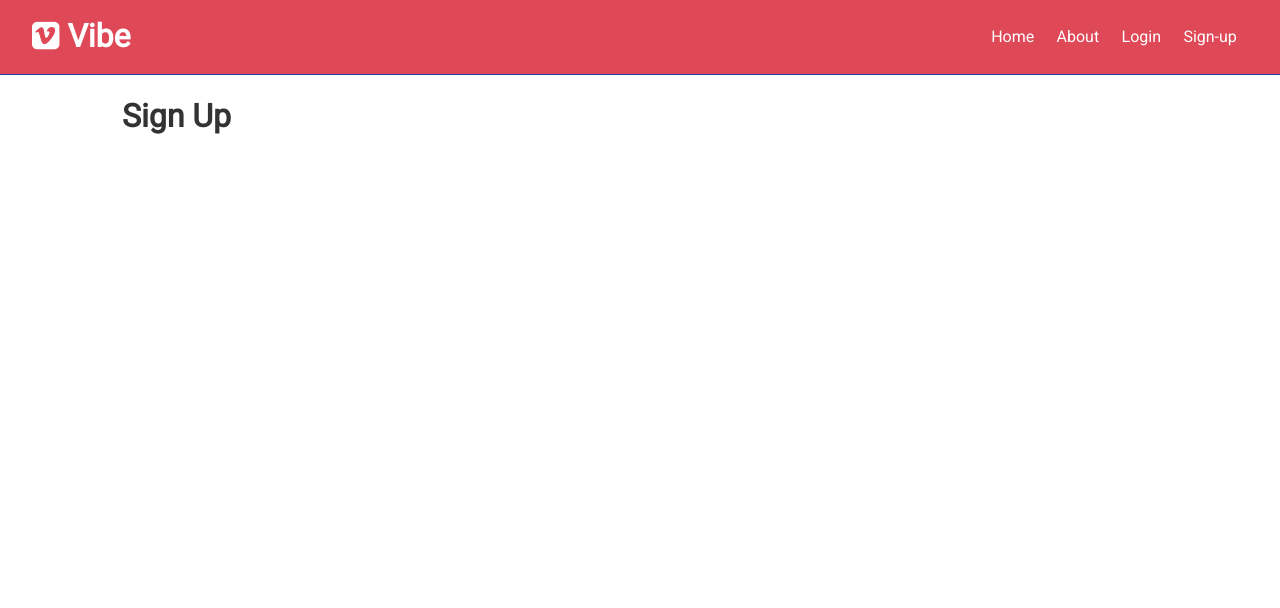
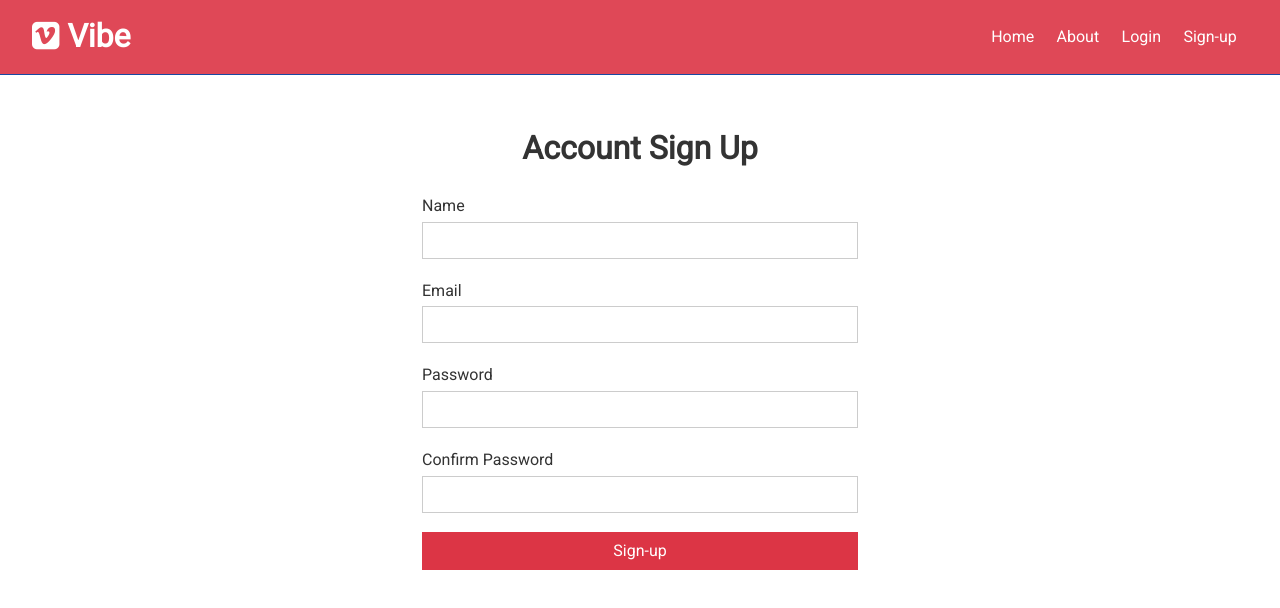
Before and after one commit to MischaGithub/Vibe-, a React (Create React App) app in the folder client/: page /register in a window 1280 px wide. Shown: the top 608 px of the page. Built offline with nearby package versions, Linux system fonts and the light colour scheme.

Commit message:
Login and Signup Form layout

```diff
--- a/client/src/App.js
+++ b/client/src/App.js
@@ -5,8 +5,8 @@
 
 import Home from "./Components/pages/Home";
 import About from "./Components/pages/About";
-import Login from "./Components/pages/Login";
-import Register from "./Components/pages/Register";
+import Login from "./Components/auth/Login";
+import Register from "./Components/auth/Register";
 
 const App = () => {
   return (
--- /dev/null
+++ b/client/src/Components/auth/Login.js
@@ -0,0 +1,52 @@
+import React, { useState } from "react";
+
+const Login = () => {
+  // State
+  const [user, setUser] = useState({
+    email: "",
+    password: "",
+  });
+
+  // onChange
+  const onChange = (e) => setUser({ ...user, [e.target.name]: e.target.value });
+
+  // onSubmit
+  const onSubmit = (e) => {
+    e.preventDefault();
+    console.log("Login submit");
+  };
+
+  const { email, password } = user;
+
+  return (
+    <div className="form-container">
+      <h1>
+        Account <span className="text-danger">Login</span>
+      </h1>
+      <form onSubmit={onSubmit}>
+        <div className="form-group">
+          <label htmlFor="email">Email</label>
+          <input type="email" name="email" value={email} onChange={onChange} />
+        </div>
+
+        <div className="form-group">
+          <label htmlFor="password">Password</label>
+          <input
+            type="password"
+            name="password"
+            value={password}
+            onChange={onChange}
+          />
+        </div>
+
+        <input
+          type="submit"
+          value="Login"
+          className="btn btn-danger btn-block"
+        />
+      </form>
+    </div>
+  );
+};
+
+export default Login;
--- /dev/null
+++ b/client/src/Components/auth/Register.js
@@ -0,0 +1,69 @@
+import React, { useState } from "react";
+
+const Register = () => {
+  // State
+  const [user, setUser] = useState({
+    name: "",
+    email: "",
+    password: "",
+    password2: "",
+  });
+
+  // onChange
+  const onChange = (e) => setUser({ ...user, [e.target.name]: e.target.value });
+
+  // onSubmit
+  const onSubmit = (e) => {
+    e.preventDefault();
+    console.log("Sign-up submit");
+  };
+
+  const { name, email, password, password2 } = user;
+
+  return (
+    <div className="form-container">
+      <h1>
+        Account <span className="text-danger">Sign Up</span>
+      </h1>
+      <form onSubmit={onSubmit}>
+        <div className="form-group">
+          <label htmlFor="name">Name</label>
+          <input type="text" name="name" value={name} onChange={onChange} />
+        </div>
+
+        <div className="form-group">
+          <label htmlFor="email">Email</label>
+          <input type="email" name="email" value={email} onChange={onChange} />
+        </div>
+
+        <div className="form-group">
+          <label htmlFor="password">Password</label>
+          <input
+            type="password"
+            name="password"
+            value={password}
+            onChange={onChange}
+          />
+        </div>
+
+        <div className="form-group">
+          <label htmlFor="password2">Confirm Password</label>
+          <input
+            type="password"
+            name="password2"
+            value={password2}
+            onChange={onChange}
+          />
+        </div>
+
+        <input
+          type="submit"
+          value="Sign-up"
+          className="btn btn-danger btn-block"
+        />
+      </form>
+    </div>
+  );
+};
+
+export default Register;
--- a/client/src/Components/pages/Login.js
+++ /dev/null
@@ -1,11 +0,0 @@
-import React from "react";
-
-const Login = () => {
-  return (
-    <div>
-      <h1>Login</h1>
-    </div>
-  );
-};
-
-export default Login;
--- a/client/src/Components/pages/Register.js
+++ /dev/null
@@ -1,11 +0,0 @@
-import React from "react";
-
-const Register = () => {
-  return (
-    <div>
-      <h1>Sign Up</h1>
-    </div>
-  );
-};
-
-export default Register;
```
